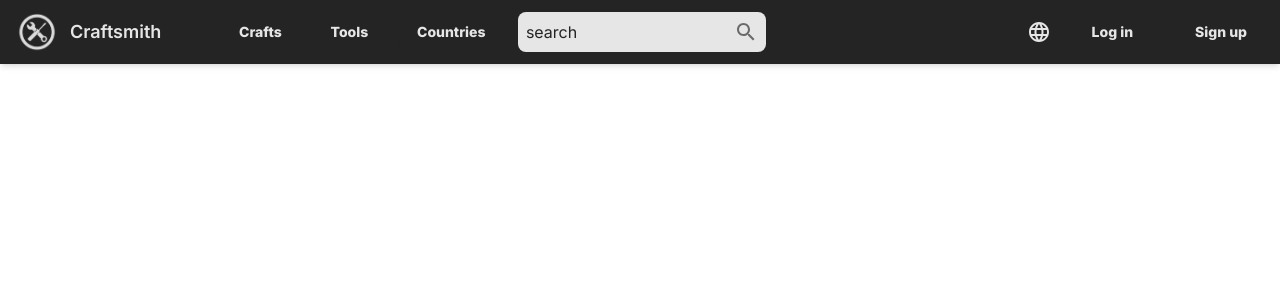
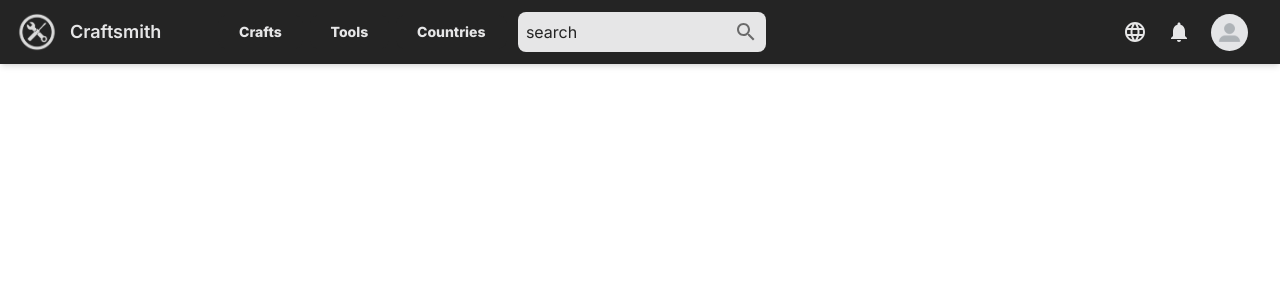
Before and after one commit to VanGits/craftsmith-application, a Next.js app: page / in a window 1280 px wide. Shown: the top 300 px of the page. Built offline with nearby package versions, Linux system fonts and the light colour scheme.

Commit message:
Fix color bugs, also add button-hover class to force change of color on hover

```diff
--- a/app/globals.css
+++ b/app/globals.css
@@ -43,3 +43,8 @@ body{
 .dropdown_link {
   @apply text-sm text-gray-700 hover:text-rose-500 font-medium;
 }
+
+/* Change button text color on hover */
+.button-hover:hover{
+  color: #f50057 !important;
+}
--- a/components/Nav.jsx
+++ b/components/Nav.jsx
@@ -37,7 +37,7 @@ const DropDown = ({ type, element, toggleDropdown, setToggleDropdown }) => {
 };
 
 const Nav = () => {
-  const user = false;
+  const user = true;
   const [toggleDropdown, setToggleDropdown] = useState(false);
   const [toggleDropdown1, setToggleDropdown1] = useState(false);
   const [toggleDropdown2, setToggleDropdown2] = useState(false);
@@ -46,6 +46,7 @@ const Nav = () => {
 
   const [navColor, setNavColor] = useState("#242424");
   const [textColor, setTextColor] = useState("#e6e6e7")
+
   const listenScrollEvent = () => {
     // Change colors when scroll down
     window.scrollY > 10 ? setNavColor("#fff") : setNavColor("#242424");
@@ -76,7 +77,7 @@ const Nav = () => {
               height={50}
               className=" invert"
             />
-            <p style= {{color: textColor}} className="max-sm:hidden font-semibold text-lg tracking-wide;">
+            <p style={{ color: textColor }} className="max-sm:hidden font-semibold text-lg tracking-wide;">
               Craftsmith
             </p>
           </Link>
@@ -84,7 +85,7 @@ const Nav = () => {
         <div className="sm:flex ml-5  w-[80%] items-center  justify-between">
           <div className=" justify-between w-full flex items-center">
             <div className="hidden lg:flex  w-[60%]  justify-around items-center">
-              <p style= {{color: textColor}}className="hidden  2xl:block max-sm:hidden font-semibold text-lg text-grayish tracking-wide;">
+              <p style={{ color: textColor }} className="hidden  2xl:block max-sm:hidden font-semibold text-lg text-grayish tracking-wide;">
                 Browse by:
               </p>
               <DropDown
@@ -124,9 +125,9 @@ const Nav = () => {
       <div className="flex max-[400px]:w-[100%]  items-center justify-end">
         <div className="flex relative">
           <LanguageIcon
-            className="mr-5 active:scale-[0.9] cursor-pointer text-black"
+            className="button-hover mr-5 active:scale-[0.9] cursor-pointer text-black"
             onClick={() => setToggleDropdown(!toggleDropdown)}
-            style= {{color: textColor}}
+            style={{ color: textColor }}
           />
           {toggleDropdown && (
             <div className="dropdown">
@@ -146,12 +147,12 @@ const Nav = () => {
         </div>
         {user ? (
           <div className="flex gap-3 md:gap-5 items-center">
-            <NotificationsIcon className="mr-5 active:scale-[0.9] cursor-pointer" style= {{color: textColor}}  />
+            <NotificationsIcon className=" button-hover cursor-pointer" style={{ color: textColor }} />
             <Image
               src={user.image || "/assets/default.jpg"}
               width={37}
               height={37}
-                className="rounded-full"
+              className="rounded-full cursor-pointer"
               alt="profile"
               onClick={() => setToggleDropdown1(!toggleDropdown1)}
             />
@@ -188,7 +189,11 @@ const Nav = () => {
           </div>
         ) : (
           <>
-            <button type="button" className=" mr-5 outline_btn" style={{color: textColor}}>
+            <button
+              type="button"
+              className="button-hover mr-5 outline_btn"
+              style={{ color: textColor }}
+            >
               Log in
             </button>
             <button type="button" className="black_btn">
```
Lines whose indentation alone changed are shown as unchanged.
